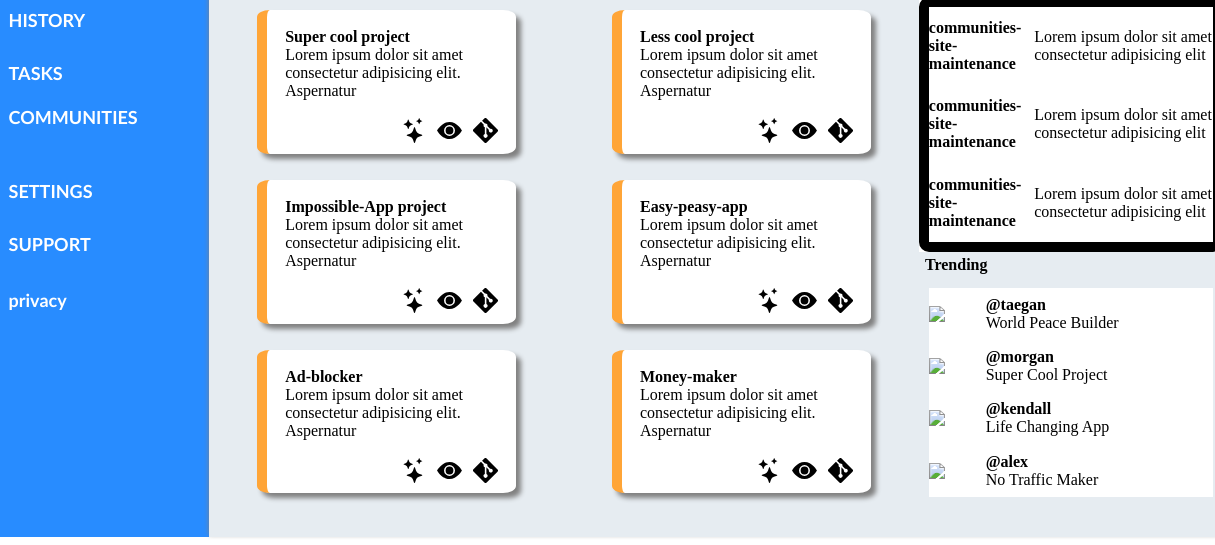
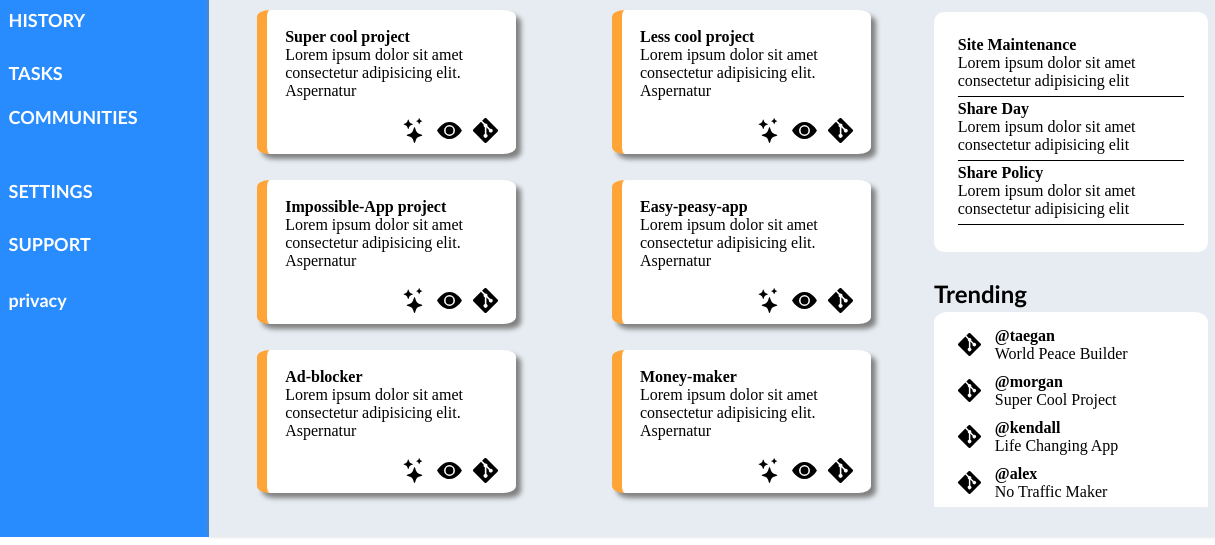
Before and after one commit to odinsubject09/dashboard, a plain HTML site: page index.html in a window 1280 px wide. Shown: the part 271-816 px from the top of the page, 65-1280 px from the left. Drawn offline with Linux system fonts and the light colour scheme.

Commit message:
what-is-asked-is-done

```diff
--- a/index.html
+++ b/index.html
@@ -189,15 +189,15 @@
                             <div class="right-lower-mid-content-upper">
 
                                     <div class="communities-site-maintenance">
-                                        <strong>communities-site-maintenance</strong>
+                                        <strong>Site Maintenance</strong>
                                         <div>Lorem ipsum dolor sit amet consectetur adipisicing elit</div>
                                     </div>
                                     <div class="communities-share-day">
-                                        <strong>communities-site-maintenance</strong>
+                                        <strong>Share Day</strong>
                                         <div>Lorem ipsum dolor sit amet consectetur adipisicing elit</div>
                                     </div>
                                     <div class="updated-share-policy">
-                                        <strong>communities-site-maintenance</strong>
+                                        <strong>Share Policy</strong>
                                         <div>Lorem ipsum dolor sit amet consectetur adipisicing elit</div>
                                     </div>
                             </div>
@@ -205,28 +205,36 @@
                                 <div class="Trending"><strong>Trending</strong></div>
                                 <div class="Trending-tags">
                                     <div class="dev">
-                                        <img src="dog.svg">
+                                        <div class="img">
+                                            <img src="git.svg">
+                                        </div>
                                         <div class="dog-content">
                                             <div><strong>@taegan</strong></div>
                                             <div>World Peace Builder</div>
                                         </div>
                                     </div>
                                     <div class="dev">
-                                        <img src="dog.svg">
+                                        <div class="img">
+                                            <img src="git.svg">
+                                        </div>
                                         <div class="dog-content">
                                             <div><strong>@morgan</strong></div>
                                             <div>Super Cool Project</div>
                                         </div>
                                     </div>
                                     <div class="dev">
-                                        <img src="dog.svg">
+                                        <div class="img">
+                                            <img src="git.svg">
+                                        </div>
                                         <div class="dog-content">
                                             <div><strong>@kendall</strong></div>
                                             <div>Life Changing App</div>
                                         </div>
                                     </div>
                                     <div class="dev">
-                                        <img src="dog.svg">
+                                        <div class="img">
+                                            <img src="git.svg">
+                                        </div>
                                         <div class="dog-content">
                                             <div><strong>@alex</strong></div>
                                             <div>No Traffic Maker</div>
--- a/style.css
+++ b/style.css
@@ -291,6 +291,7 @@ button:active {
     display: grid;
     grid-template-columns: 100%;
     grid-template-rows: 10% 85% 5%;
+    background-color: rgb(230, 236, 241);;
 }
 .right-lower-upper{
     background-color: rgb(230, 236, 241);
@@ -300,44 +301,60 @@ button:active {
     font-size: x-large;
     font-family: 'Gill Sans', 'Gill Sans MT', Calibri, 'Trebuchet MS', sans-serif;
     font-weight: bolder;
+    padding-left: 5%;
+    padding-top: 5%;
 }
 
 .right-lower-mid{
     display: grid;
     grid-template-columns: 100%;
     grid-template-rows: 50% 50%;
-    background-color: ;
+    padding: 5%;
+    gap: 5%;
 }
 .right-lower-lower{
     background-color: rgb(230, 236, 241);
 }
 .right-lower-mid-content-upper{
-    border: 10px solid black;
+    border: 10px solid white;
     border-radius: 10%;
+    background-color: white;
     display: grid;
     grid-template-columns: 100%;
     grid-template-rows: 33.33% 33.33% 33.33%;
     border-radius: 10px;
+    padding: 5%;
 }
 .right-lower-mid-content-upper div{
-    display: flex;
     justify-content: center;
     align-items: center;
 }
+.right-lower-mid-content-upper div div{
+    padding-bottom: 2.5%;
+    border-bottom: 1px solid black;
+
+}
 .right-lower-mid-content-lower{
     display: grid;
-    grid-template-rows: 10% 90%;
+    grid-template-rows: 15% 85%;
     grid-template-columns:100%;
     border-radius: 10px;
 }
 .Trending{
-    background-color:  rgb(230, 236, 241);
+    background-color: rgb(230, 236, 241);
     display: flex;
     align-items: center;
-    padding-left: 2%;
+    padding-top: 2.5%;
+    font-size: x-large;
+    font-family: 'Gill Sans', 'Gill Sans MT', Calibri, 'Trebuchet MS', sans-serif;
+    font-weight: bolder;
+    padding-top: 5%;
+    padding-bottom: 5%;
 }
 .Trending-tags{
-    border: 10px solid  rgb(230, 236, 241);
+    border: 10px solid white;
+    border-radius: 5%;
+
     display: grid;
     grid-template-columns: 100%;
     grid-template-rows: 25% 25% 25% 25%;
@@ -347,6 +364,7 @@ button:active {
     grid-template-columns: 20% 80%;
     grid-template-rows: 100%;
     background-color: white;
+    align-content: center;
 }
 
 .dev img{
@@ -364,3 +382,18 @@ button:active {
 .updated-share-policy{
     border-radius: 10px;
 }
+.dev .img img{
+    height: 50%;
+    width:auto;
+}
+.dev img{
+    display: flex;
+    align-items: center;
+    justify-content: center;
+    height: 50%;
+}
+.dev .img{
+    display: flex;
+    align-items: center;
+    justify-content: center;
+}
```
